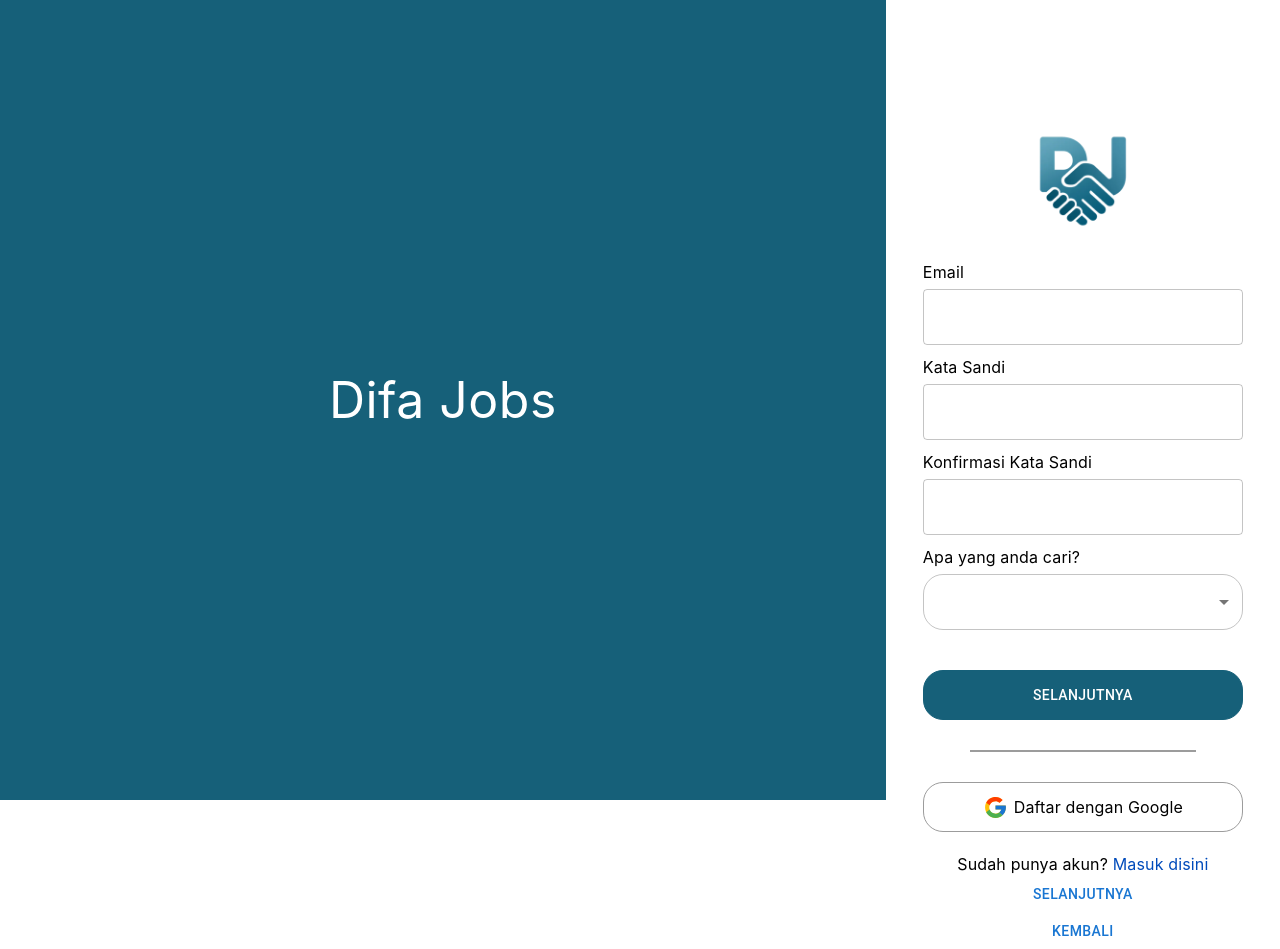
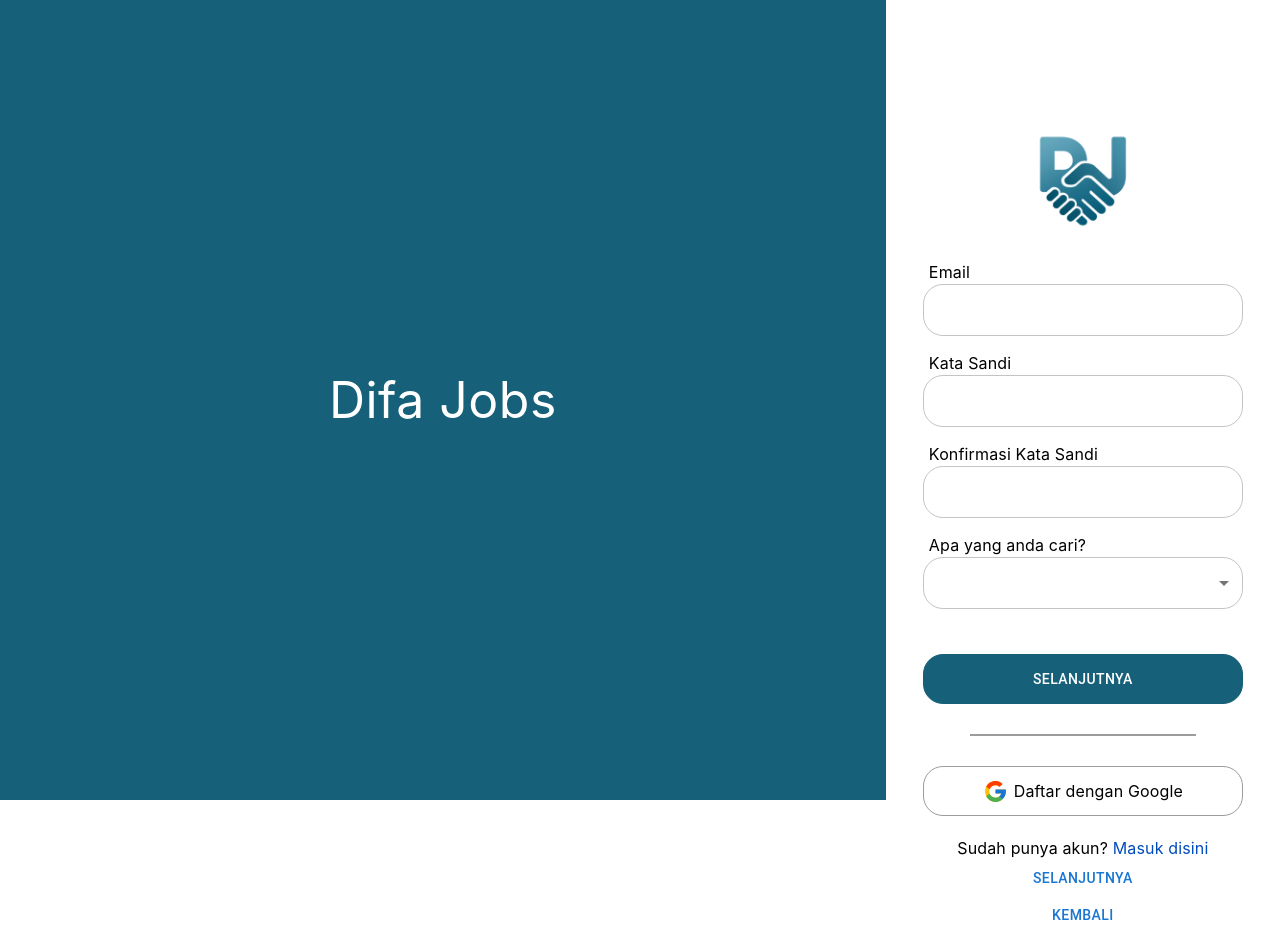
Before and after one commit to Difajobs/difajobs-client, a React (Vite) app: page /register in a window 1280 px wide. Built offline with nearby package versions, Linux system fonts and the light colour scheme.

Commit message:
style: JobseekerForm and CompanyForm styling

```diff
--- a/src/components/RegisterForm/CompanyForm/index.tsx
+++ b/src/components/RegisterForm/CompanyForm/index.tsx
@@ -30,19 +30,31 @@
       <Box className={styles.formContainer}>
         <Box className={styles.inputBox}>
           <Typography className={styles.inputLabel}>Nama Perusahaan</Typography>
-          <TextField className={styles.inputField} size="small" />
+          <TextField
+            className={styles.inputField}
+            variant="outlined"
+            InputProps={{ style: { borderRadius: "20px", height: "52px" } }}
+          />
         </Box>
         <Box className={styles.inputBox}>
           <Typography className={styles.inputLabel}>
             Kota / Kabupaten
           </Typography>
-          <TextField className={styles.inputField} size="small" />
+          <TextField
+            className={styles.inputField}
+            variant="outlined"
+            InputProps={{ style: { borderRadius: "20px", height: "52px" } }}
+          />
         </Box>
         <Box className={styles.inputBox}>
           <Typography className={styles.inputLabel}>
             Deskripsi Perusahaan
           </Typography>
-          <TextField className={styles.inputField} size="small" />
+          <TextField
+            className={styles.inputField}
+            variant="outlined"
+            InputProps={{ style: { borderRadius: "20px", height: "52px" } }}
+          />
         </Box>
         <Box className={styles.inputBox}>
           <Typography className={styles.inputLabel}>Logo Perusahaan</Typography>
--- a/src/components/RegisterForm/GoogleForm/index.tsx
+++ b/src/components/RegisterForm/GoogleForm/index.tsx
@@ -29,7 +29,7 @@
             Apa yang anda cari?
           </Typography>
           <Select
-            className={styles.inputField}
+            className={styles.selectField}
             defaultValue={"Pencari Kerja"}
             value={role}
             onChange={handleRoleChange}
--- a/src/components/RegisterForm/JobseekerForm/index.tsx
+++ b/src/components/RegisterForm/JobseekerForm/index.tsx
@@ -7,17 +7,29 @@
       <Box className={styles.formContainer}>
         <Box className={styles.inputBox}>
           <Typography className={styles.inputLabel}>Nama Lengkap</Typography>
-          <TextField className={styles.inputField} size="small" />
+          <TextField
+            className={styles.inputField}
+            variant="outlined"
+            InputProps={{ style: { borderRadius: "20px", height: "52px" } }}
+          />
         </Box>
         <Box className={styles.inputBox}>
           <Typography className={styles.inputLabel}>Nomor Telepon</Typography>
-          <TextField className={styles.inputField} size="small" />
+          <TextField
+            className={styles.inputField}
+            variant="outlined"
+            InputProps={{ style: { borderRadius: "20px", height: "52px" } }}
+          />
         </Box>
         <Box className={styles.inputBox}>
           <Typography className={styles.inputLabel}>
             Kota / Kabupaten
           </Typography>
-          <TextField className={styles.inputField} size="small" />
+          <TextField
+            className={styles.inputField}
+            variant="outlined"
+            InputProps={{ style: { borderRadius: "20px", height: "52px" } }}
+          />
         </Box>
         <Box className={styles.buttonBox}>
           <Button className={styles.button}>Daftar</Button>
--- a/src/components/RegisterForm/RegisterForm.module.scss
+++ b/src/components/RegisterForm/RegisterForm.module.scss
@@ -16,13 +16,19 @@
       width: 100%;
 
       .inputLabel {
-        margin-bottom: 5px;
+        margin-left: 6px;
       }
 
       .inputField {
         width: 100%;
+        margin-bottom: 15px;
+      }
+
+      .selectField {
+        width: 100%;
         border-radius: 20px;
-        margin-bottom: 10px;
+        height: 52px;
+        margin-bottom: 15px;
       }
     }
   }
--- a/src/components/RegisterForm/UserForm/index.tsx
+++ b/src/components/RegisterForm/UserForm/index.tsx
@@ -8,10 +8,9 @@
   TextField,
   Typography,
 } from "@mui/material";
-import { Link } from "react-router-dom"; // Import Link from react-router-dom with a different name to avoid conflict
+import { Link } from "react-router-dom";
 import styles from "../RegisterForm.module.scss";
 import googleLogo from "../../../assets/images/google.svg";
-// import { ChangeEvent } from "react";
 
 interface UserFormProps {
   email: string;
@@ -23,7 +22,7 @@
   handleNext: () => void;
 }
 
-const roles = [{ value: "Pencari Kerja" }, { value: "Perusahaan" }];
+const roles = [{ value: "Job Seeker" }, { value: "Recruiter" }];
 
 export default function UserForm({
   email,
@@ -39,7 +38,13 @@
       <Box className={styles.formContainer}>
         <Box className={styles.inputBox}>
           <Typography className={styles.inputLabel}>Email</Typography>
-          <TextField className={styles.inputField} value={email} type="email" />
+          <TextField
+            className={styles.inputField}
+            value={email}
+            type="email"
+            variant="outlined"
+            InputProps={{ style: { borderRadius: "20px", height: "52px" } }}
+          />
         </Box>
         <Box className={styles.inputBox}>
           <Typography className={styles.inputLabel}>Kata Sandi</Typography>
@@ -47,6 +52,8 @@
             className={styles.inputField}
             value={password}
             type="password"
+            variant="outlined"
+            InputProps={{ style: { borderRadius: "20px", height: "52px" } }}
           />
         </Box>
         <Box className={styles.inputBox}>
@@ -57,6 +64,8 @@
             className={styles.inputField}
             value={confirmPass}
             type="password"
+            variant="outlined"
+            InputProps={{ style: { borderRadius: "20px", height: "52px" } }}
           />
         </Box>
         <Box className={styles.inputBox}>
@@ -64,7 +73,7 @@
             Apa yang anda cari?
           </Typography>
           <Select
-            className={styles.inputField}
+            className={styles.selectField}
             value={role}
             onChange={handleRoleChange}
             labelId="role-label"
--- a/src/components/RegisterForm/index.tsx
+++ b/src/components/RegisterForm/index.tsx
@@ -15,6 +15,14 @@
   const [role, setRole] = useState("");
 
   const handleNext = () => {
+    if (role == "Job Seeker") {
+      setActiveStep(activeStep + 1);
+    } else {
+      setActiveStep(activeStep + 2);
+    }
+  };
+
+  const handleSelanjutnya = () => {
     setActiveStep(activeStep + 1);
   };
 
@@ -58,7 +66,7 @@
   return (
     <>
       {getStepContent(activeStep)}
-      <Button onClick={handleNext}>Selanjutnya</Button>
+      <Button onClick={handleSelanjutnya}>Selanjutnya</Button>
       <Button onClick={handleBack}>Kembali</Button>
     </>
   );
```
